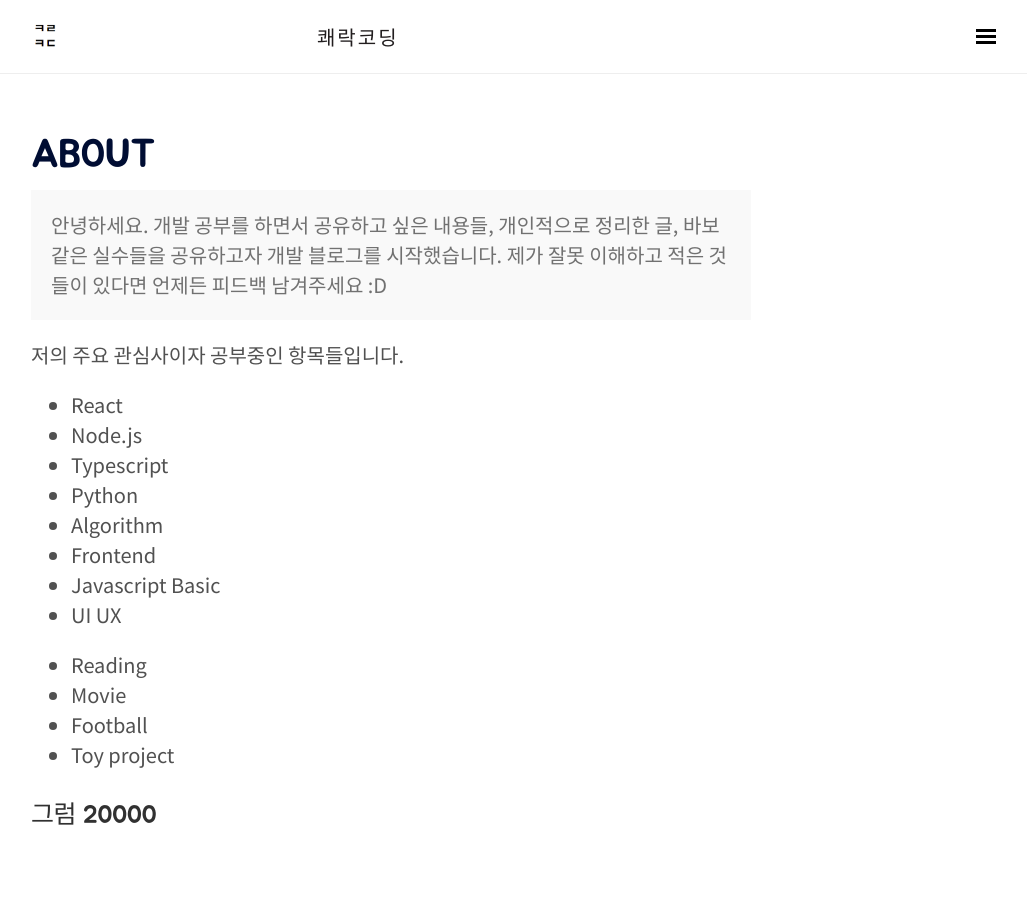
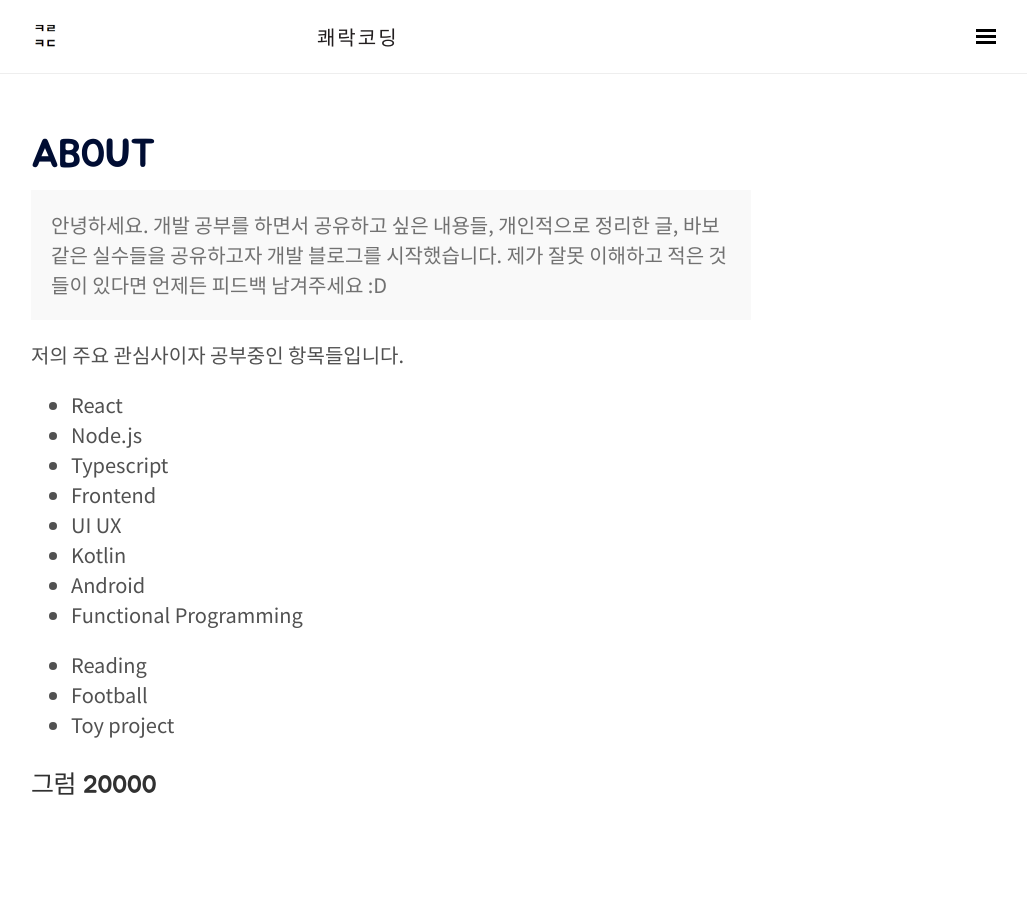
Before and after one commit to wooooooak/wooooooak.github.io, a Jekyll site: the page built from about.md, in a window 1280 px wide. Shown: the whole page, without its empty margins (249-1276 px from the left). Built offline with Jekyll 4.4.1, drawn with Linux system fonts in a browser that asks for light colours; nearby versions of some CDN libraries; some web fonts are replaced; comment, search, counter and statistics services are not loaded.

Commit message:
about 수정

```diff
--- a/about.md
+++ b/about.md
@@ -11,14 +11,14 @@ title: About
 * React
 * Node.js
 * Typescript
-* Python
-* Algorithm
 * Frontend
-* Javascript Basic
 * UI UX
+* Kotlin
+* Android
+* Functional Programming
+
 
 * Reading
-* Movie
 * Football
 * Toy project
 
```
